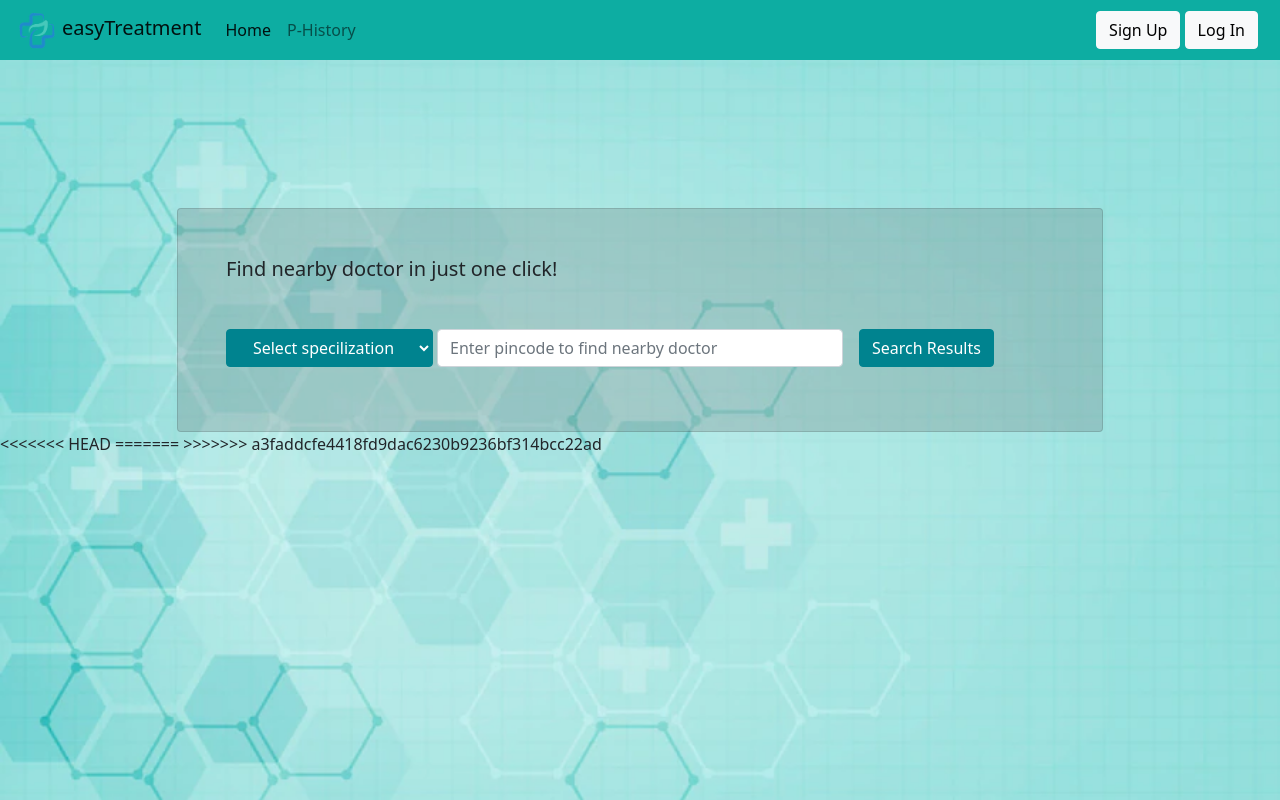
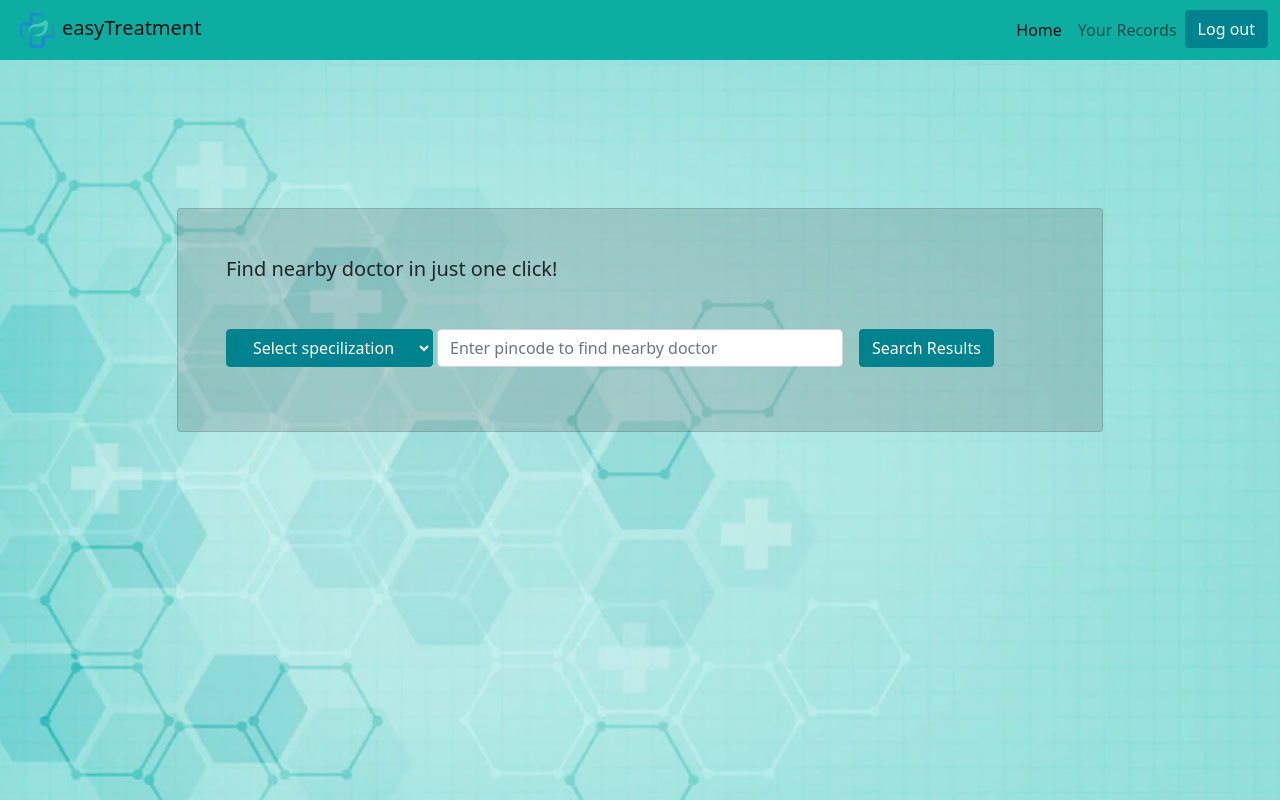
Before and after one commit to triptisharma827/easyTreatment, a plain HTML site: page indexP.html in a window 1280 px wide. Drawn offline with nearby package versions, Linux system fonts and the light colour scheme.

Commit message:
added files

```diff
--- a/indexP.html
+++ b/indexP.html
@@ -1,5 +1,5 @@
 <!DOCTYPE html>
-<html lang="en">
+<lang="en">
   <head>
     <meta charset="UTF-8" />
     <meta http-equiv="X-UA-Compatible" content="IE=edge" />
@@ -34,43 +34,27 @@
       style="padding-top: 0px; padding-bottom: 0px"
     >
       <div class="navbar-css container-fluid">
-        <a class="navbar-brand" href="#"
-          ><img class="logo-1" src="images/logo.png" alt="" />easyTreatment</a
-        >
-        <button
-          class="navbar-toggler"
-          type="button"
-          data-bs-toggle="collapse"
-          data-bs-target="#navbarSupportedContent"
+        <a class="navbar-brand" href="#"><img class="logo-1" src="images/logo.png" alt="" />easyTreatment</a>
+        <button class="navbar-toggler" type="button" data-bs-toggle="collapse" data-bs-target="#navbarSupportedContent"
           aria-controls="navbarSupportedContent"
           aria-expanded="false"
           aria-label="Toggle navigation">
           <span class="navbar-toggler-icon"></span>
         </button>
         <div class="collapse navbar-collapse" id="navbarSupportedContent">
-          <ul class="navbar-nav me-auto mb-2 mb-lg-0">
+          <ul class="navbar-nav mr-auto mb-2 mb-lg-0" style="margin-left: auto;">
             <li class="nav-item">
               <a class="nav-link active" aria-current="page" href="#">Home</a>
             </li>
             <li class="nav-item">
-              <a class="nav-link" href="#">P-History</a>
+              <a class="nav-link" href="#">Your Records</a>
+            </li>
+
+            <li>
+              <button type="button" class="btn btn-secondary">Log out </button>
             </li>
           </ul>
 
-          <div class="login">
-            <a href="Login/signup.html" target="_blank"
-              ><button type="button" class="login-button-1 btn btn-light">
-                Sign Up
-              </button></a
-            >
-            <a href="Login/Login.html" target="_blank"
-              ><button type="button" class="login-button-2 btn btn-light">
-                Log In
-              </button></a
-            >
-          </div>
-
-          <img class="user-icon" src="images/user-icon.png" alt="" />
         </div>
       </div>
     </nav>
@@ -129,12 +113,11 @@
 
 
 
+    <!-- other section  -->
+
+
 
 
     <script src="script.js"></script>
-  </body>
-<<<<<<< HEAD
+</body>
 </html>
-=======
-</html>
->>>>>>> a3faddcfe4418fd9dac6230b9236bf314bcc22ad
```
Also changed, not shown: index.html (+1 -1 lines).
